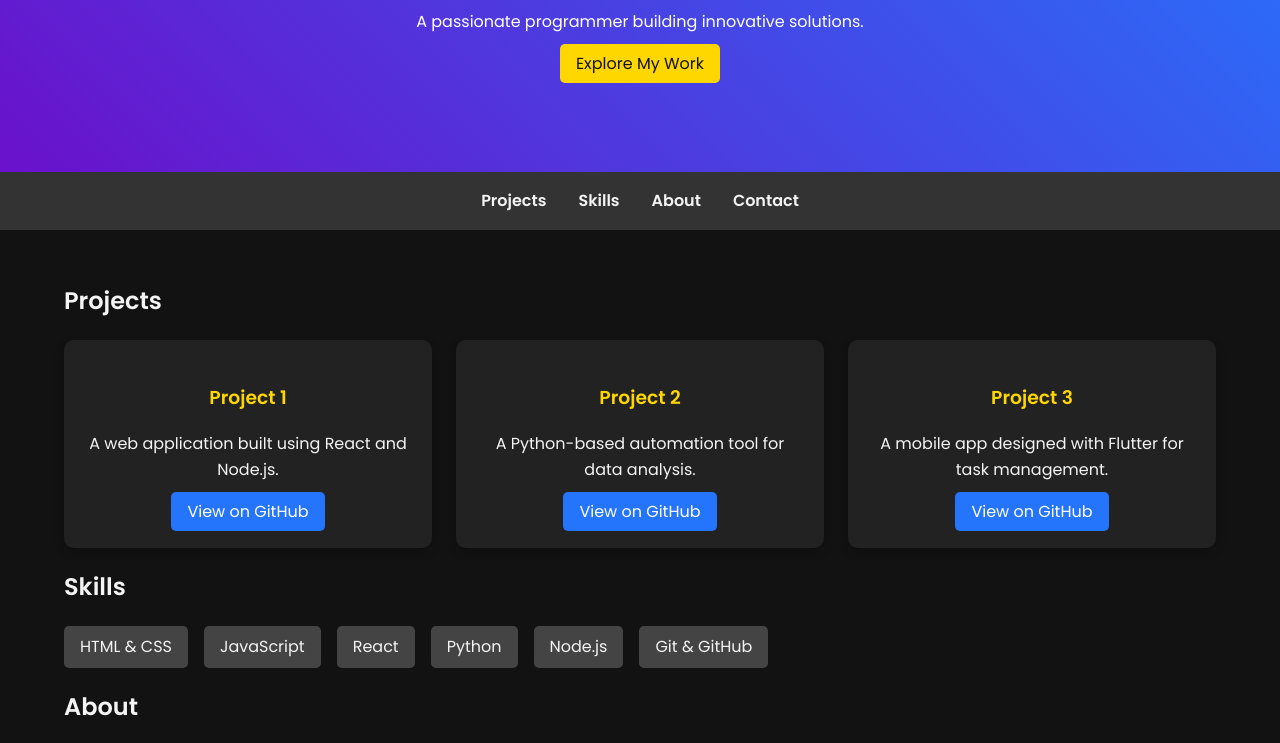
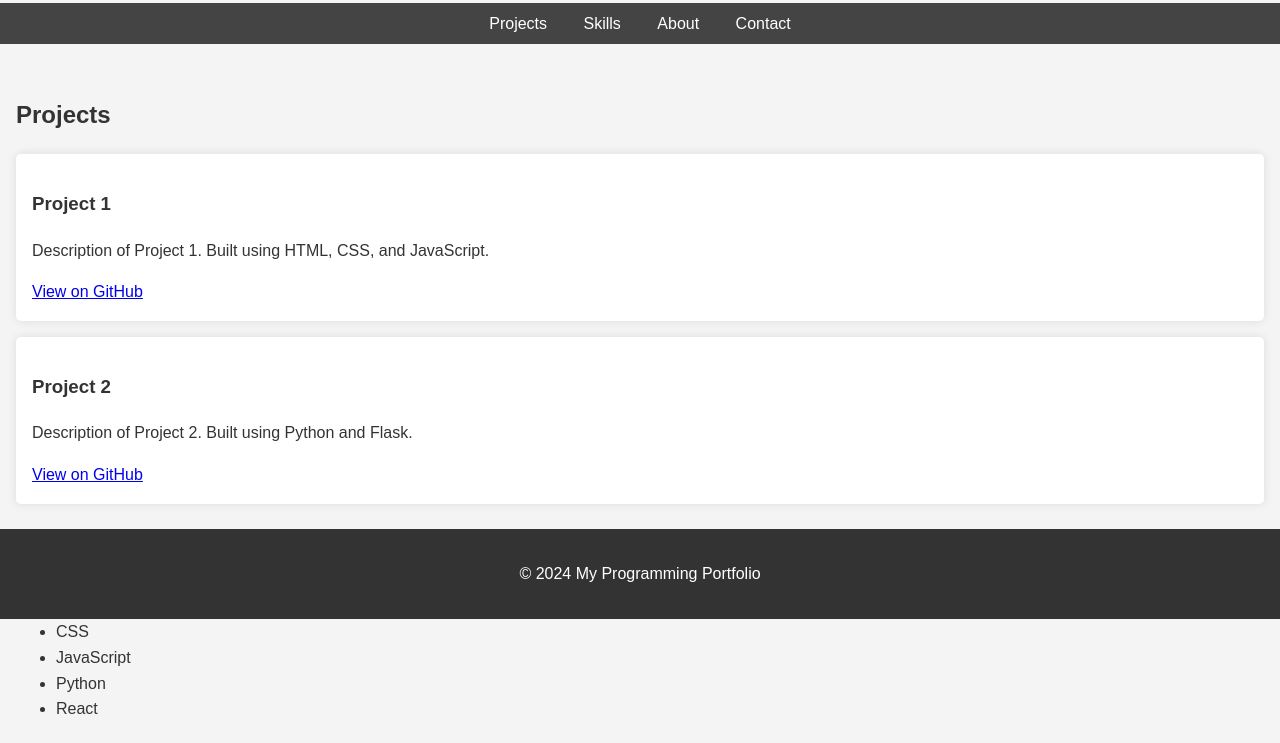
Before and after one commit to AlmirCerkezi/Almir-erkezi, a plain HTML site: page index.html in a window 1280 px wide. Shown: the part 181-924 px from the top of the page. Drawn offline with Linux system fonts and the light colour scheme.

Commit message:
Add files via upload

```diff
--- a/index.html
+++ b/index.html
@@ -5,18 +5,14 @@
     <meta charset="UTF-8">
     <meta name="viewport" content="width=device-width, initial-scale=1.0">
     <title>My Programming Portfolio</title>
-    <link href="https://fonts.googleapis.com/css2?family=Poppins:wght@300;400;600&display=swap" rel="stylesheet">
     <link rel="stylesheet" href="styles.css">
 </head>
 <body>
-    <header class="hero">
-        <div class="container">
-            <h1>Hello, I'm <span class="highlight">Your Name</span></h1>
-            <p>A passionate programmer building innovative solutions.</p>
-            <a href="#projects" class="btn">Explore My Work</a>
-        </div>
+    <header>
+        <h1>Welcome to My Portfolio</h1>
+        <p>Hi, I'm an aspiring programmer passionate about solving problems with code!</p>
     </header>
-    <nav class="navbar">
+    <nav>
         <ul>
             <li><a href="#projects">Projects</a></li>
             <li><a href="#skills">Skills</a></li>
@@ -24,46 +20,37 @@
             <li><a href="#contact">Contact</a></li>
         </ul>
     </nav>
-    <main class="container">
+    <main>
         <section id="projects">
             <h2>Projects</h2>
-            <div class="project-grid">
-                <div class="project-card">
-                    <h3>Project 1</h3>
-                    <p>A web application built using React and Node.js.</p>
-                    <a href="#" class="btn">View on GitHub</a>
-                </div>
-                <div class="project-card">
-                    <h3>Project 2</h3>
-                    <p>A Python-based automation tool for data analysis.</p>
-                    <a href="#" class="btn">View on GitHub</a>
-                </div>
-                <div class="project-card">
-                    <h3>Project 3</h3>
-                    <p>A mobile app designed with Flutter for task management.</p>
-                    <a href="#" class="btn">View on GitHub</a>
-                </div>
+            <div class="project">
+                <h3>Project 1</h3>
+                <p>Description of Project 1. Built using HTML, CSS, and JavaScript.</p>
+                <a href="#">View on GitHub</a>
+            </div>
+            <div class="project">
+                <h3>Project 2</h3>
+                <p>Description of Project 2. Built using Python and Flask.</p>
+                <a href="#">View on GitHub</a>
             </div>
         </section>
         <section id="skills">
             <h2>Skills</h2>
-            <ul class="skills-list">
-                <li>HTML & CSS</li>
+            <ul>
+                <li>HTML</li>
+                <li>CSS</li>
                 <li>JavaScript</li>
+                <li>Python</li>
                 <li>React</li>
-                <li>Python</li>
-                <li>Node.js</li>
-                <li>Git & GitHub</li>
             </ul>
         </section>
         <section id="about">
             <h2>About</h2>
-            <p>I'm a developer dedicated to learning and creating impactful projects. I enjoy working on web and mobile apps, focusing on delivering clean, user-friendly designs.</p>
+            <p>I am a passionate programmer who loves to create efficient and innovative solutions to real-world problems.</p>
         </section>
         <section id="contact">
             <h2>Contact</h2>
-            <p>Feel free to reach out to me!</p>
-            <a href="mailto:your.email@example.com" class="btn">Send an Email</a>
+            <p>Email: your.email@example.com</p>
         </section>
     </main>
     <footer>
--- a/styles.css
+++ b/styles.css
@@ -1,112 +1,56 @@
 
 body {
-    font-family: 'Poppins', sans-serif;
+    font-family: Arial, sans-serif;
     margin: 0;
     padding: 0;
     line-height: 1.6;
     color: #333;
-    background: #121212;
-    color: #f4f4f4;
+    background: #f4f4f4;
 }
-.hero {
-    background: linear-gradient(45deg, #6a11cb, #2575fc);
+header {
+    background: #333;
     color: #fff;
-    text-align: center;
-    padding: 4rem 2rem;
-}
-.hero .highlight {
-    color: #ffd700;
-}
-.hero .btn {
-    background: #ffd700;
-    color: #121212;
-    padding: 0.5rem 1rem;
-    text-decoration: none;
-    border-radius: 5px;
-    transition: background 0.3s ease;
-}
-.hero .btn:hover {
-    background: #ffae00;
-}
-.navbar {
-    background: #333;
     padding: 1rem 0;
     text-align: center;
-    position: sticky;
-    top: 0;
-    z-index: 1000;
 }
-.navbar ul {
-    list-style: none;
-    margin: 0;
-    padding: 0;
-    display: inline-flex;
-}
-.navbar ul li {
-    margin: 0 1rem;
-}
-.navbar ul li a {
-    color: #f4f4f4;
-    text-decoration: none;
-    font-weight: 600;
-    transition: color 0.3s ease;
-}
-.navbar ul li a:hover {
-    color: #ffd700;
-}
-.container {
-    width: 90%;
-    max-width: 1200px;
-    margin: 0 auto;
-    padding: 2rem 0;
-}
-.project-grid {
-    display: grid;
-    grid-template-columns: repeat(auto-fit, minmax(300px, 1fr));
-    gap: 1.5rem;
-}
-.project-card {
-    background: #222;
-    padding: 1.5rem;
-    border-radius: 10px;
-    text-align: center;
-    box-shadow: 0 4px 10px rgba(0, 0, 0, 0.2);
-    transition: transform 0.3s ease, box-shadow 0.3s ease;
-}
-.project-card:hover {
-    transform: translateY(-10px);
-    box-shadow: 0 6px 15px rgba(0, 0, 0, 0.4);
-}
-.project-card h3 {
-    color: #ffd700;
-}
-.project-card .btn {
-    background: #2575fc;
-    color: #fff;
-    padding: 0.5rem 1rem;
-    text-decoration: none;
-    border-radius: 5px;
-    transition: background 0.3s ease;
-}
-.project-card .btn:hover {
-    background: #1a5bbd;
-}
-.skills-list {
-    display: flex;
-    flex-wrap: wrap;
-    gap: 1rem;
+nav ul {
     list-style: none;
     padding: 0;
+    background: #444;
+    text-align: center;
 }
-.skills-list li {
-    background: #444;
+nav ul li {
+    display: inline;
+    margin: 0;
+}
+nav ul li a {
+    color: #fff;
+    text-decoration: none;
     padding: 0.5rem 1rem;
+    display: inline-block;
+}
+nav ul li a:hover {
+    background: #555;
+}
+main {
+    padding: 1rem;
+}
+section {
+    margin-bottom: 2rem;
+}
+.project {
+    background: #fff;
+    margin: 1rem 0;
+    padding: 1rem;
     border-radius: 5px;
+    box-shadow: 0 0 10px rgba(0, 0, 0, 0.1);
 }
 footer {
     background: #333;
-    color: #f4f4f4;
+    color: #fff;
     text-align: center;
     padding: 1rem 0;
-    margin-top: 2rem;
+    position: fixed;
+    bottom: 0;
+    width: 100%;
 }
```
